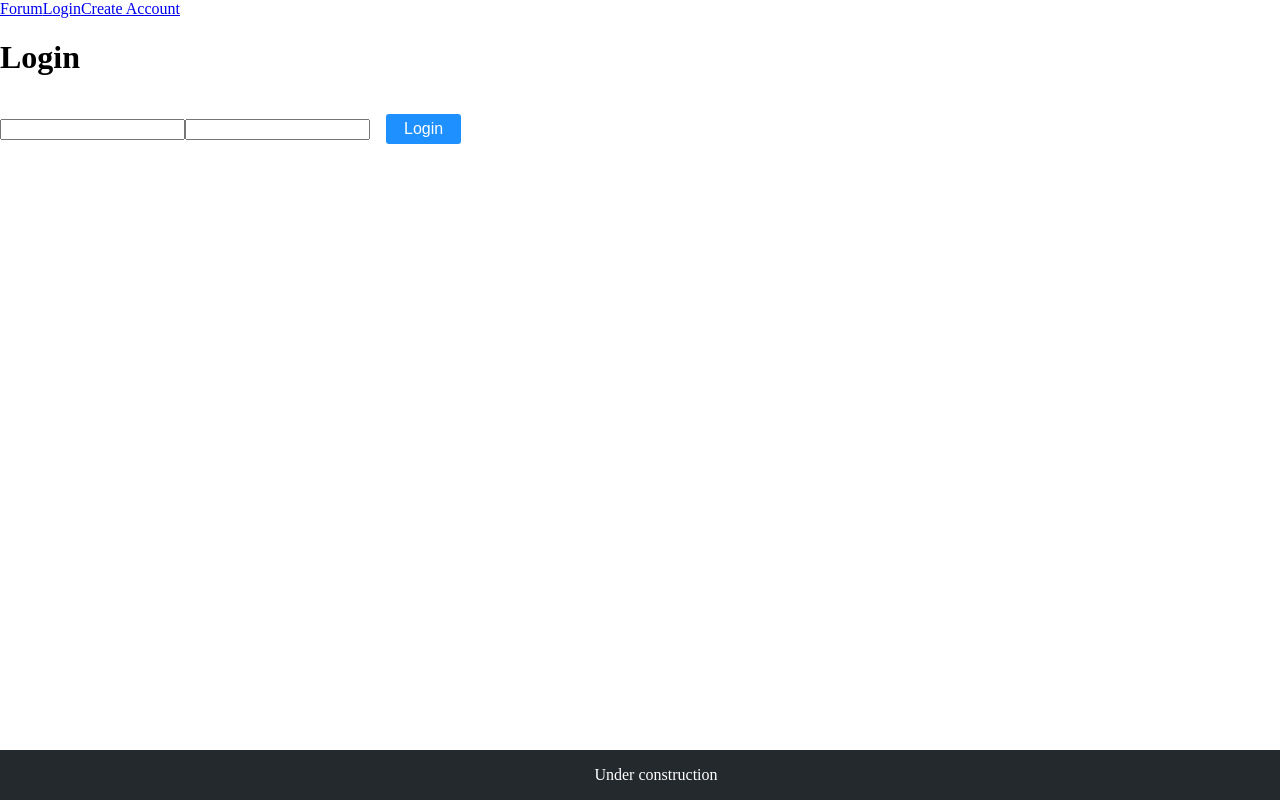
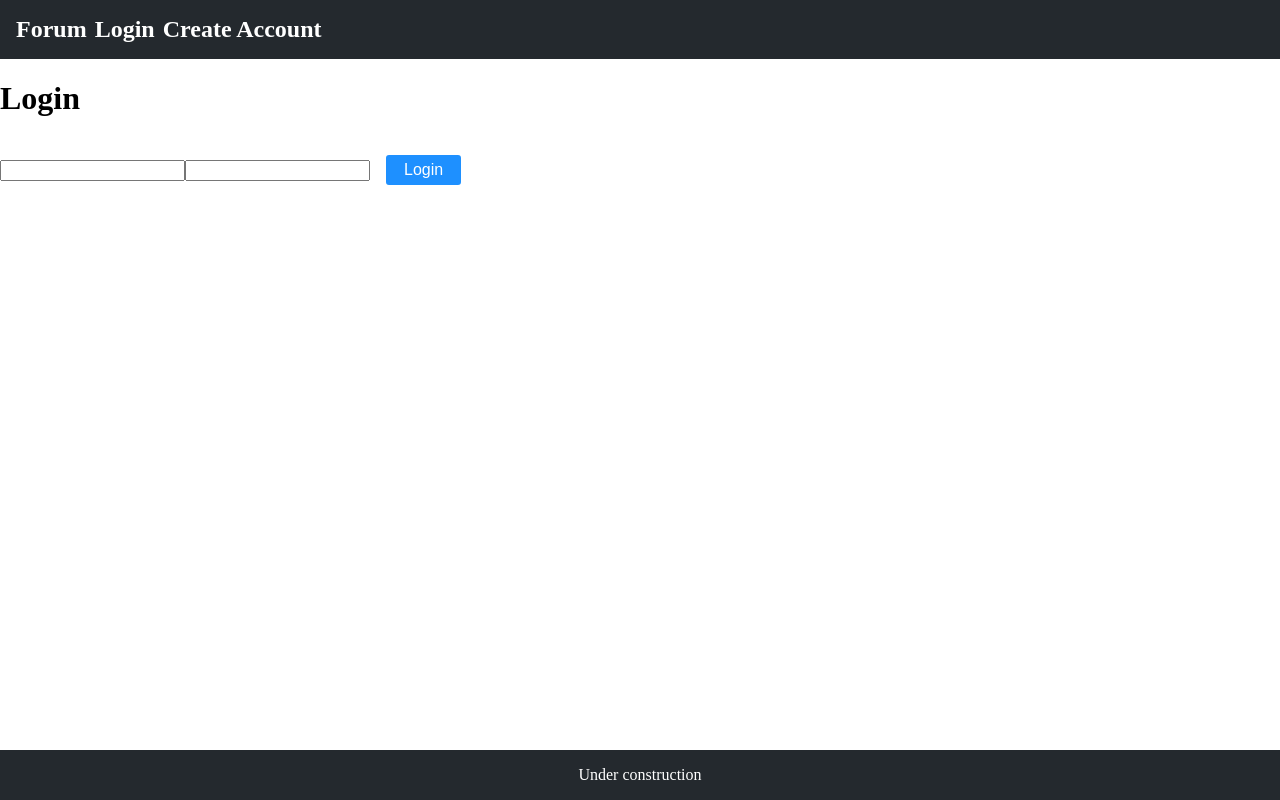
Before and after one commit to Keskimaki/tsoha-keskustelusovellus, a React (Create React App) app in the folder client/: page /login in a window 1280 px wide. Built offline with nearby package versions, Linux system fonts and the light colour scheme.

Commit message:
Update component positioning, header styling

```diff
--- a/client/src/App.jsx
+++ b/client/src/App.jsx
@@ -1,6 +1,7 @@
 import React, { useState, useEffect } from 'react'
 import { Routes, Route } from 'react-router-dom'
 
+import { AppWrapper } from './assets/styles'
 import Header from './components/Header'
 import Boards from './components/Boards'
 import Threads from './components/Threads'
@@ -23,7 +24,7 @@ const App = () => {
   }, [])
 
   return (
-    <div>
+    <AppWrapper>
       <Header />
       <Routes>
         <Route path="/" element={<Boards />} />
@@ -33,7 +34,7 @@ const App = () => {
         <Route path="/login" element={<Login />} />
       </Routes>
       <Footer />
-    </div>
+    </AppWrapper>
   )
 }
 
--- a/client/src/assets/styles.js
+++ b/client/src/assets/styles.js
@@ -1,4 +1,28 @@
 import styled from 'styled-components'
+import { Link } from 'react-router-dom'
+
+export const AppWrapper = styled.div`
+  display: flex;
+  flex-direction: column;
+
+  height: 100vh;
+  margin: 0;
+`
+
+export const HeaderWrapper = styled.header`
+  display: flex;
+  gap: 0.5em;
+
+  background-color: #24292e;
+  padding: 1em;
+`
+
+export const HeaderLink = styled(Link)`
+  text-decoration: none;
+  color: white;
+  font-size: 1.5em;
+  font-weight: bold;
+`
 
 export const Button = styled.button`
   background: dodgerblue;
@@ -11,14 +35,9 @@ export const Button = styled.button`
 `
 
 export const FooterWrapper = styled.footer`
-  position: fixed;
-  left: 0;
-  bottom: 0;
-  width: 100%;
-
+  margin-top: auto;
   background-color: #24292e;
   color: white;
   text-align: center;
   padding: 1em;
-
 `
--- a/client/src/components/Header.jsx
+++ b/client/src/components/Header.jsx
@@ -1,12 +1,13 @@
 import React from 'react'
-import { Link } from 'react-router-dom'
+
+import { HeaderWrapper, HeaderLink } from '../assets/styles'
 
 const Header = () => (
-    <header>
-        <Link to="/">Forum</Link>
-        <Link to="/login">Login</Link>
-        <Link to="/create">Create Account</Link>
-    </header>
+    <HeaderWrapper>
+        <HeaderLink to="/">Forum</HeaderLink>
+        <HeaderLink to="/login">Login</HeaderLink>
+        <HeaderLink to="/create">Create Account</HeaderLink>
+    </HeaderWrapper>
 )
 
 export default Header
```
